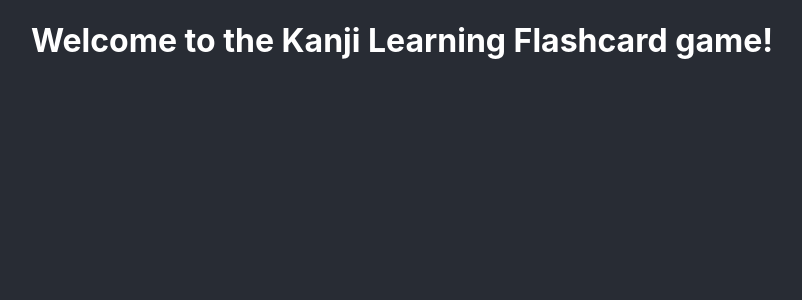
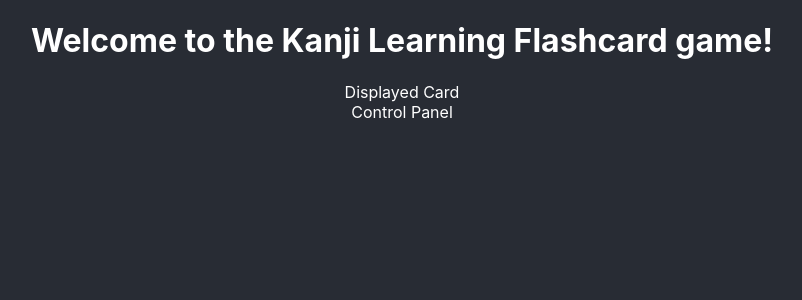
Before and after one commit to Zebxcore/Flashcard-game, a React (Create React App) app: page / in a window 1280 px wide. Shown: the top 300 px of the page, without its empty margins (238-1040 px from the left). Built offline with nearby package versions, Linux system fonts and the light colour scheme.

Commit message:
Initial Commit

```diff
--- a/src/App.tsx
+++ b/src/App.tsx
@@ -1,11 +1,17 @@
 import React from 'react';
-import logo from './logo.svg';
 import './App.css';
+import KANJI from './assets/kanji.json';
+import { ControlPanel } from './components/ControlPanel';
+import { DisplayCard } from './components/DisplayCard';
 
 function App(): JSX.Element {
   return (
     <div className="App">
       <h1> Welcome to the Kanji Learning Flashcard game!</h1>
+
+      <DisplayCard></DisplayCard>
+      <ControlPanel></ ControlPanel>
+
     </div>
   );
 }
--- /dev/null
+++ b/src/components/ControlPanel.tsx
@@ -0,0 +1,4 @@
+
+export function ControlPanel(): JSX.Element {
+    return <div>Control Panel</div>
+}
--- /dev/null
+++ b/src/components/DisplayCard.tsx
@@ -0,0 +1,4 @@
+
+export function DisplayCard(): JSX.Element {
+    return <div>Displayed Card</div>
+}
```
